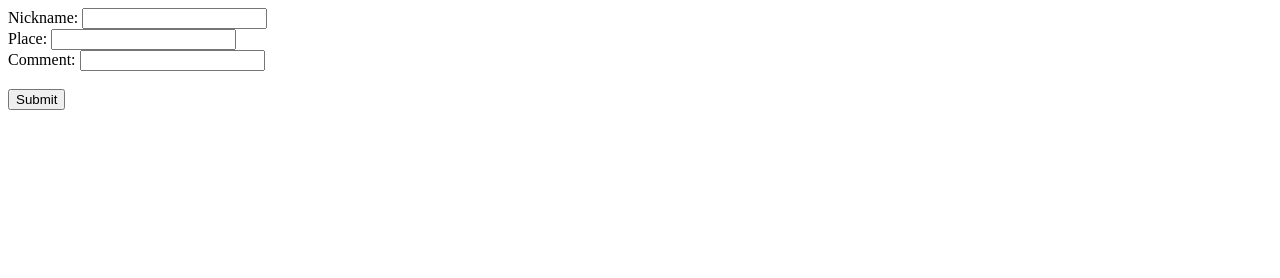
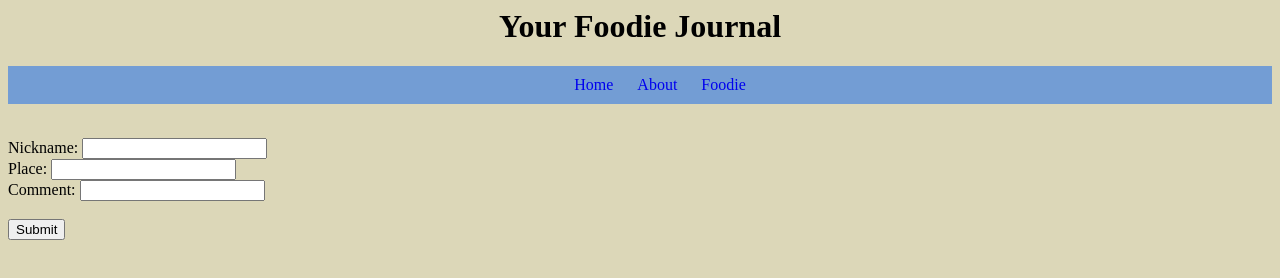
Before and after one commit to hmun-umd/INST377---final-project, a website: page public/Foodie.html in a window 1280 px wide. Drawn offline with Linux system fonts and the light colour scheme; no server answers.

Commit message:
added nav

```diff
--- a/public/Foodie.css
+++ b/public/Foodie.css
@@ -0,0 +1,28 @@
+
+body {
+    background: rgb(220, 215, 184);
+}
+/* Header and Navigation */
+a {
+    text-decoration: none;
+}
+
+h1 {
+    text-align: center;
+}
+
+#main-nav {
+    background-color: rgb(115, 157, 212);
+    text-align: center;
+}
+
+#main-nav li {
+    display: inline-block;
+    position: relative;
+    padding: 10px;
+}
+
+#main-nav li:hover {
+    background-color: rgb(149, 149, 240);
+    color: white;
+}
--- a/public/Foodie.html
+++ b/public/Foodie.html
@@ -5,6 +5,15 @@
         <link rel="stylesheet" href="Foodie.css">
     </head>
     <body>
+        <h1>Your Foodie Journal</h1>
+        <nav id="main-nav">
+            <ul>
+                <li><a href="Home.html">Home</a></li>
+                <li><a href="About.html">About</a></li>
+                <li><a href="Foodie.html">Foodie</a></li>
+            </ul>
+        </nav>
+        <br>
         <form onsubmit="createComment(); return false;">
             <label for="nickname">Nickname:</label>
             <input type="text" id="nickname">
--- a/public/Foodie.js
+++ b/public/Foodie.js
@@ -28,7 +28,7 @@ async function loadReviewData() {
             tableHeadingNickname.innerHTML = 'Nickname';
 
             const tableHeadingFood = document.createElement('th');
-            tableHeadingFood.innerHTML = 'Food';
+            tableHeadingFood.innerHTML = 'Place';
 
             const tableHeadingComment = document.createElement('th');
             tableHeadingComment.innerHTML = 'Comment';
@@ -67,5 +67,5 @@ async function loadReviewData() {
 }
 
 window.onload = function() {
-    loadReviewData;
+    loadReviewData();
 }
```
Also changed, not shown: public/About.html (+7 -0 lines), public/Home.html (+8 -0 lines).
